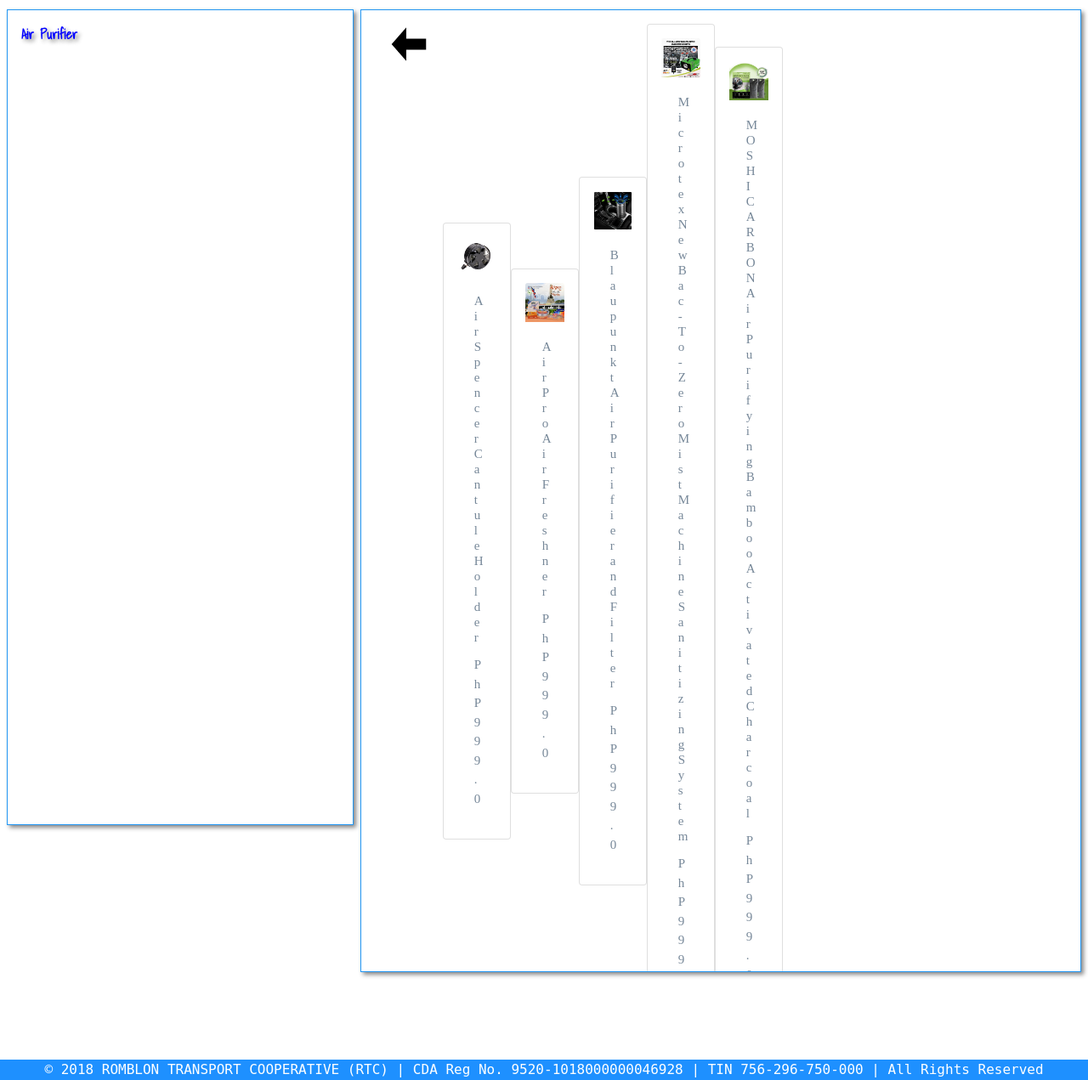
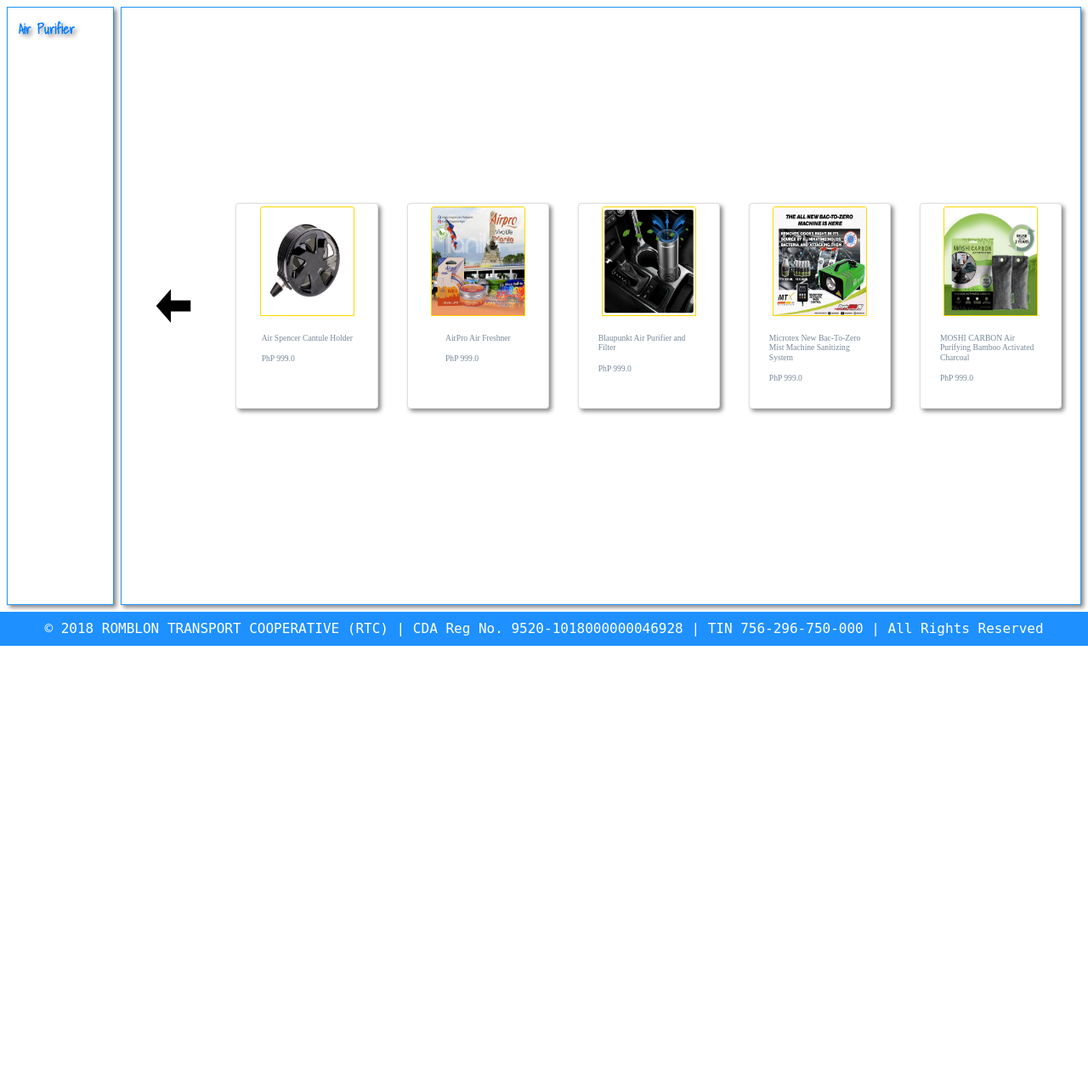
Before and after one commit to DxVi/RTC-Python-Proj, a Django app: page /products/category/?id=24 in a window 1280 px wide. Shown: the part 40-1311 px from the top of the page at 85% size. After the commit the page ends 800 px from the top, so only its background shows below. Run offline with Django 3.2, Linux system fonts and the light colour scheme; data comes from the database, SQL or seed files in the repository; some libraries are stand-ins or nearby versions.

Commit message:
update on category-sidebar and products-card

```diff
--- a/products/templates/product.html
+++ b/products/templates/product.html
@@ -7,10 +7,10 @@
     {% for category in categories %}
         {% for product in products %}
             <div class="products-list">
-                <div class="card products-card" style="width: 5rem;">
+                <div class="card products-card" style="width: 100%; height: 100%">
                     <img class="card-img-top"  src="/static/images/products/{{category.name}}/{{ product.image_url }}" alt="...">
                     <div class="card-body">
-                        <h5 class="card-title">{{ product.name }}</h5>
+                        <h6 class="card-title">{{ product.name }}</h6>
                         <p class="card-text">PhP {{ product.price }}</p>
                         <!-- <a href="#" class="btn btn-primary">Add To Cart</a> -->
                     </div>
--- a/static/css/base.css
+++ b/static/css/base.css
@@ -64,11 +64,6 @@
 .base-content{
     flex-basis: 90%;
     background-color: white;
-
-    /* background-image: url("/static/images/logo.png");
-    background-repeat: no-repeat;
-    background-attachment: fixed;
-    background-position: center; */
 }
 
 .base-footer{
@@ -92,10 +87,20 @@
     .base-footer{
         text-align: center;
         font-size: 67%;
+        color:red;
     }
+
     .home-header h2{
         font-size:1.5rem;
     }
+
+    .products-card-container{
+        display: flex;
+        flex-direction: column;
+        justify-content: center;
+        border:1px solid red;
+    }
+
 
     .officers{
         flex-direction: column;
@@ -109,7 +114,7 @@
         text-align: center;
     }
 }
-/*---HOME-------------------------------*/
+/*---HOME---*/
 .home-container{
     height: 100%;
     display:flex;
@@ -139,74 +144,80 @@
     align-items: center;
 }
 
-/*---PRODUCTS-------------------------------*/
+/*---PRODUCTS---*/
 .products-container{
-    /* height: calc(100vh - 100px); */
-    height:94%;
-    margin-top: .2rem;
-    padding:.5rem;
+    height:100%;
+    padding: .5rem;
     background-color: white;
     display: flex;
-    justify-content: space-between;
+    justify-content: center;
+}
 
-}
 .category-sidebar{
+    height: 100%;
     border: 1px solid  #2196f3;
-    width: 40%;
-    height: 83%;
+    flex-basis: 10%;
+    padding: .3rem;
     box-shadow: 3px 3px 5px #888888;
     display:flex;
     flex-direction: column;
-    padding: 1rem;
+    padding: 1%;
     font-family: 'Shadows Into Light', cursive;
+    font-size: medium;
     font-weight: bold;
     text-shadow:3px 3px 5px #888888;
 }
 
-.products-card-container{
-    border: 1px solid  #2196f3;
-    margin-left: .5rem;
-    width: 84%;
-    height: 98%;
-    box-shadow: 3px 3px 5px #888888;
-    display:flex;
-    flex-direction: row;
-    flex-wrap: wrap;
-    padding: 1rem;
-    overflow-y: scroll;
-
+.category-sidebar a{
+    text-decoration: none;
 }
 
-.category-sidebar a{
-    text-decoration: none;
-    font-size: 1rem;
-    color: blue;
+.category-sidebar a:hover{
+    color: crimson;
 }
 
 .left-arrow{
     height: 3rem;
     width: 5rem;
 }
-.products-list{
+.products-card-container{
+    height: 100%;
+    border: 1px solid  #2196f3;
+    flex-basis: 90%;
+    padding: .3rem;
+    box-shadow: 3px 3px 5px #888888;
+    margin-left: .5rem;
     display:flex;
+    flex-direction: row;
+    flex-wrap: wrap;
     justify-content: space-around;
     align-items: center;
 }
-.products-card{
-    padding: 1rem;
-}
-.products-card h5,p{
-    color: lightslategray;
-    font-size: 15px;
+
+.products-list{
+    width: 15%;
+    height: 35%;
 }
 
-/* .products-image{
-    border:1px solid goldenrod;
-    width: 120px;
-    height: 120px;
-    background-color: white;
+.products-card{
+    display:flex;
+    flex-direction: column;
+    justify-content: center;
+    align-items: center;
+    padding: .2rem;
     box-shadow: 3px 3px 5px #888888;
-} */
+}
+
+.products-card img{
+    width: 70%;
+    height: 55%;
+    border: 1px solid gold;
+}
+
+.products-card h6,p{
+    color: lightslategray;
+    font-size: 60%;
+}
 
 /*---ABOUT-------------------------------*/
 .about-container{
```
